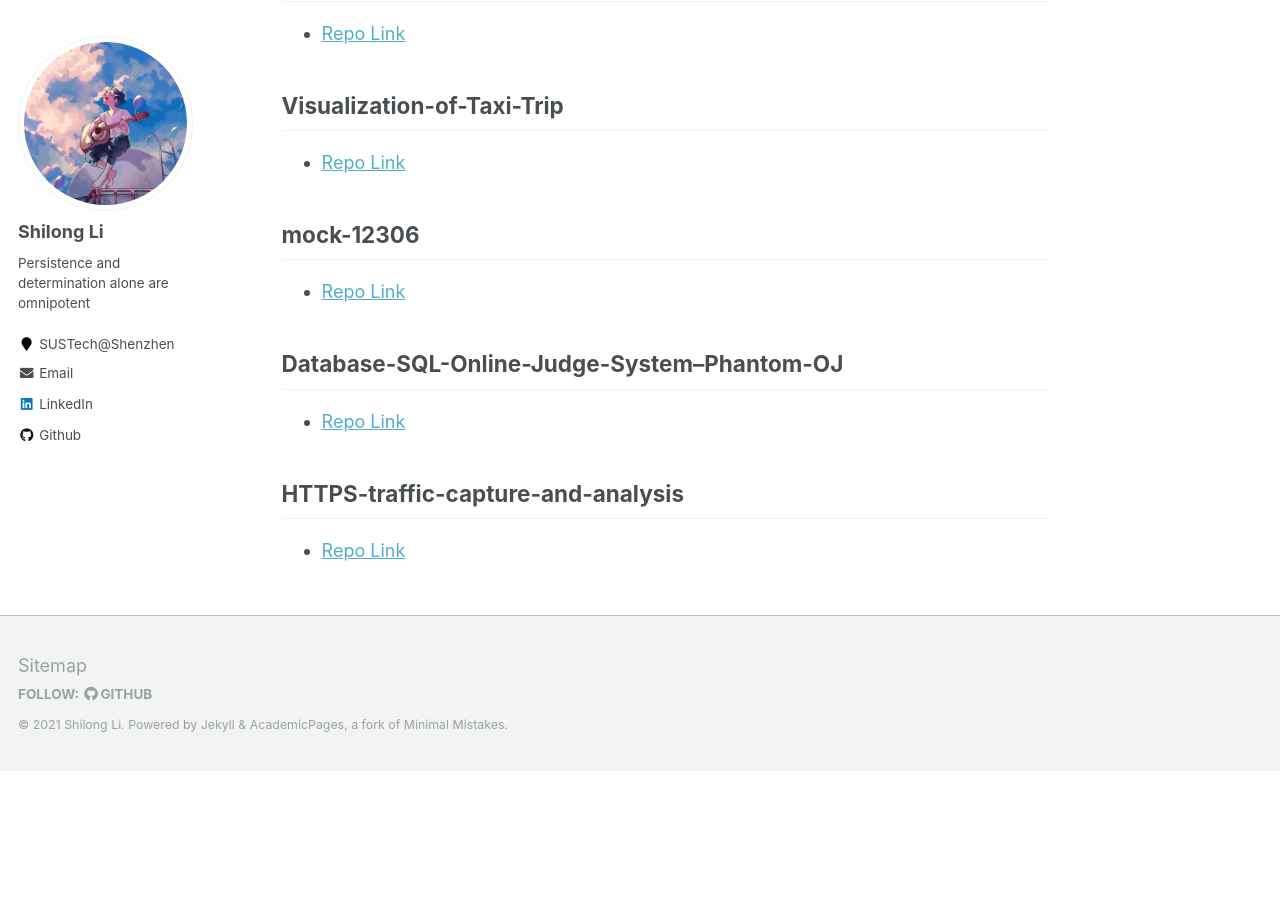
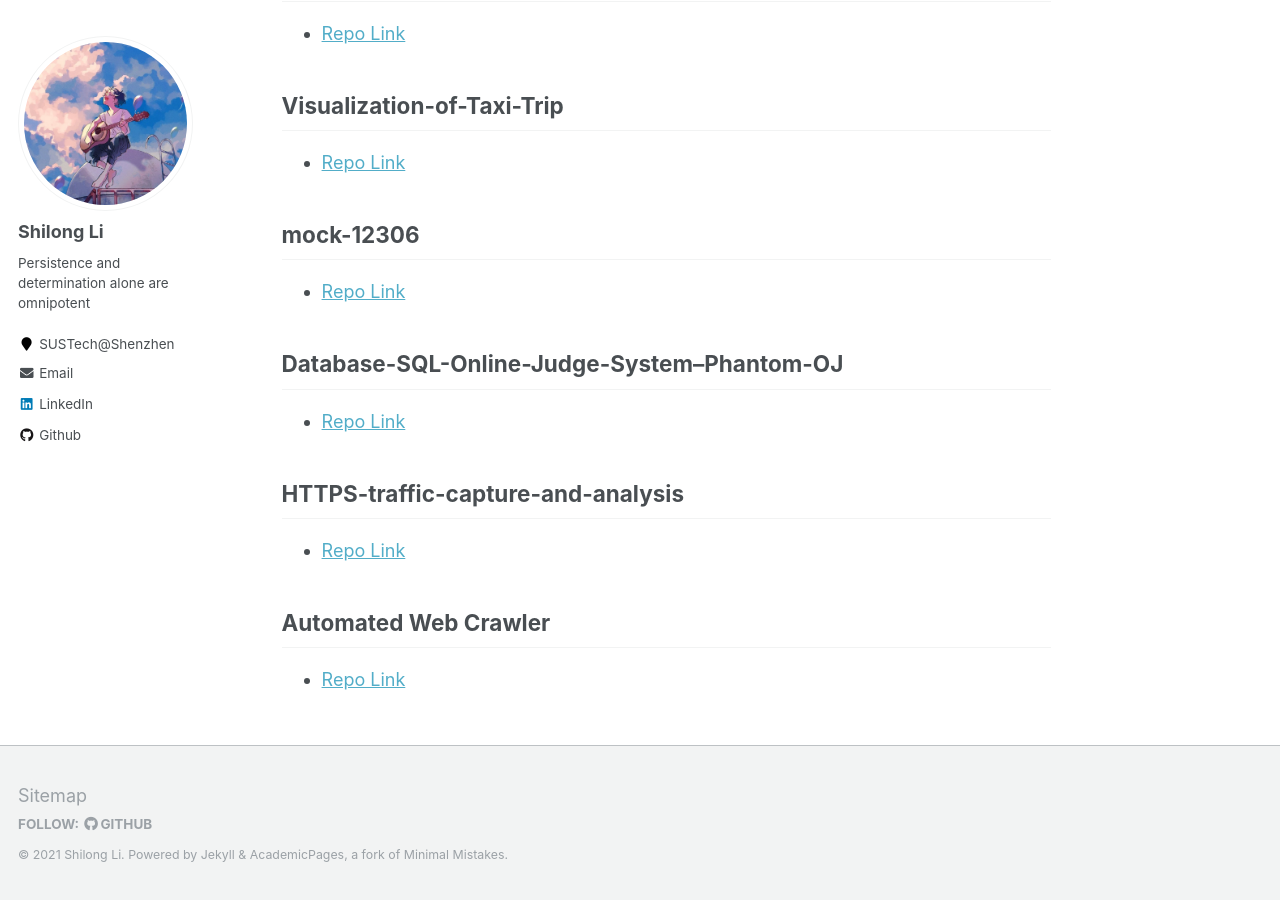
Before and after one commit to lethal233/lethal233.github.io, a Jekyll site: the page built from _pages/projects.md, in a window 1280 px wide and 900 px high, scrolled down 1400 px. Built offline with Jekyll 4.4.1, drawn with Linux system fonts in a browser that asks for light colours; before the commit the page ends 2171 px from its top, so only the background shows below that.

Commit message:
[add] #4 subtle utils

```diff
--- a/_pages/projects.md
+++ b/_pages/projects.md
@@ -63,3 +63,7 @@ Additionally, there is one more project: [HTTPS-traffic-capture-and-analysis](#H
 ## HTTPS-traffic-capture-and-analysis
 
 - [Repo Link](https://github.com/mitmproxy-https-analysis/session_capture)
+
+## Automated Web Crawler
+
+- [Repo Link](https://github.com/lethal233/subtle-utils)
```
